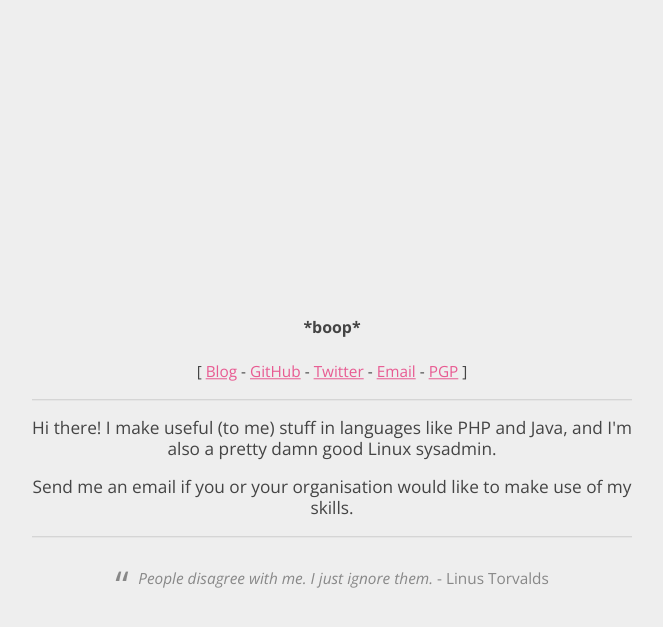
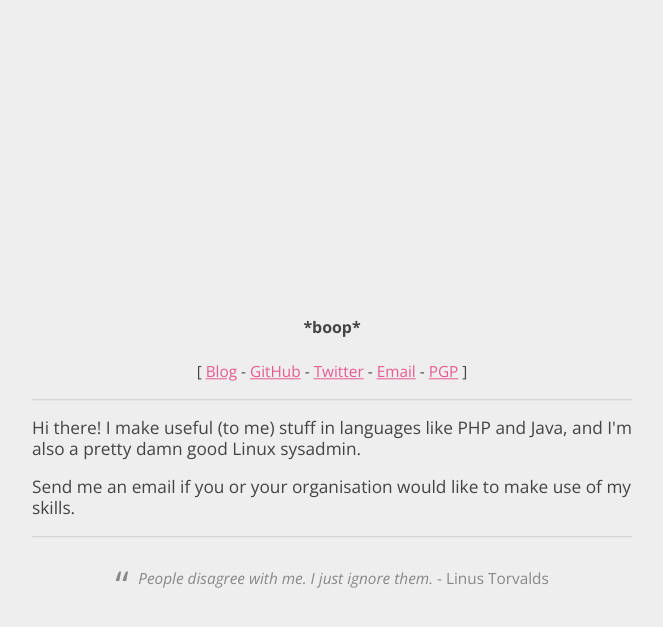
Before and after one commit to TheReverend403/Site, a Jekyll site: the page built from index.html, in a window 1280 px wide. Shown: the top 627 px of the page, without its empty margins (308-971 px from the left). Built offline with Jekyll 4.4.1, drawn with Linux system fonts in a browser that asks for light colours.

Commit message:
Move content text left

```diff
--- a/_layouts/page.html
+++ b/_layouts/page.html
@@ -5,7 +5,7 @@ layout: default
 <div class="text-center vertical-center">
 	<h5 class="content-title">{{ page.header }}</h5>
 	{% include navmenu.html %}
-	<div class="content-body">
+	<div class="content-body text-left">
 	<hr>
 		{{ content }}
 	<hr>
--- a/_sass/_main.scss
+++ b/_sass/_main.scss
@@ -123,3 +123,7 @@ blockquote {
 .text-center {
 	text-align: center;
 }
+
+.text-left {
+	text-align: left;
+}
```
